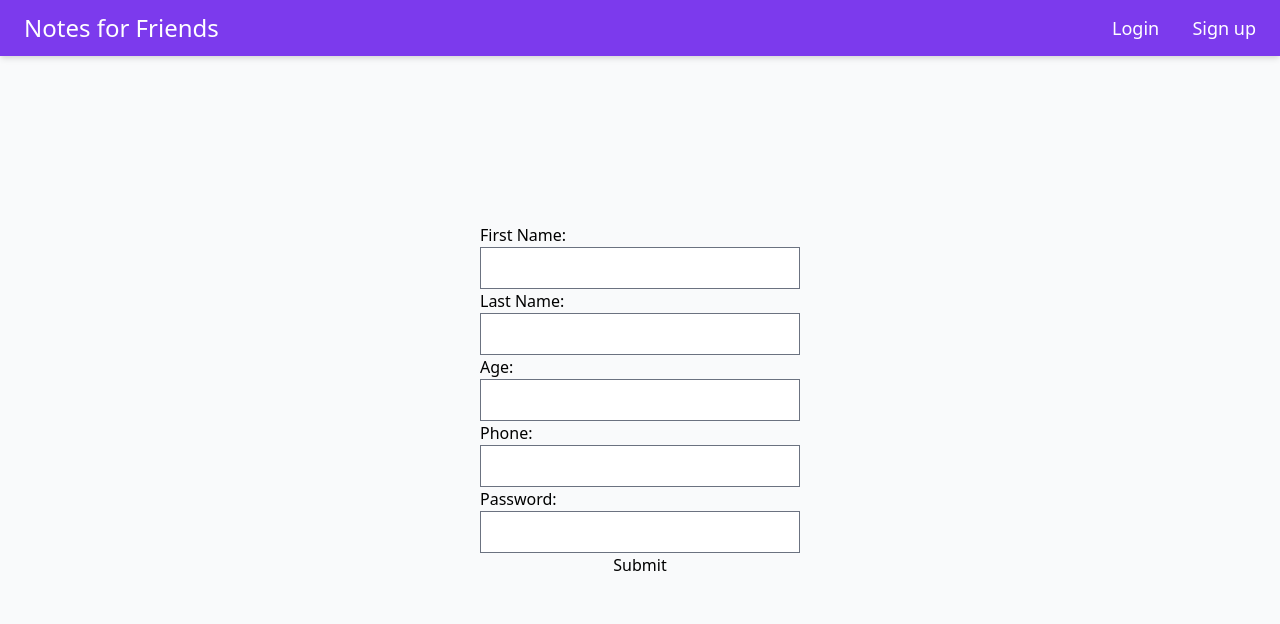
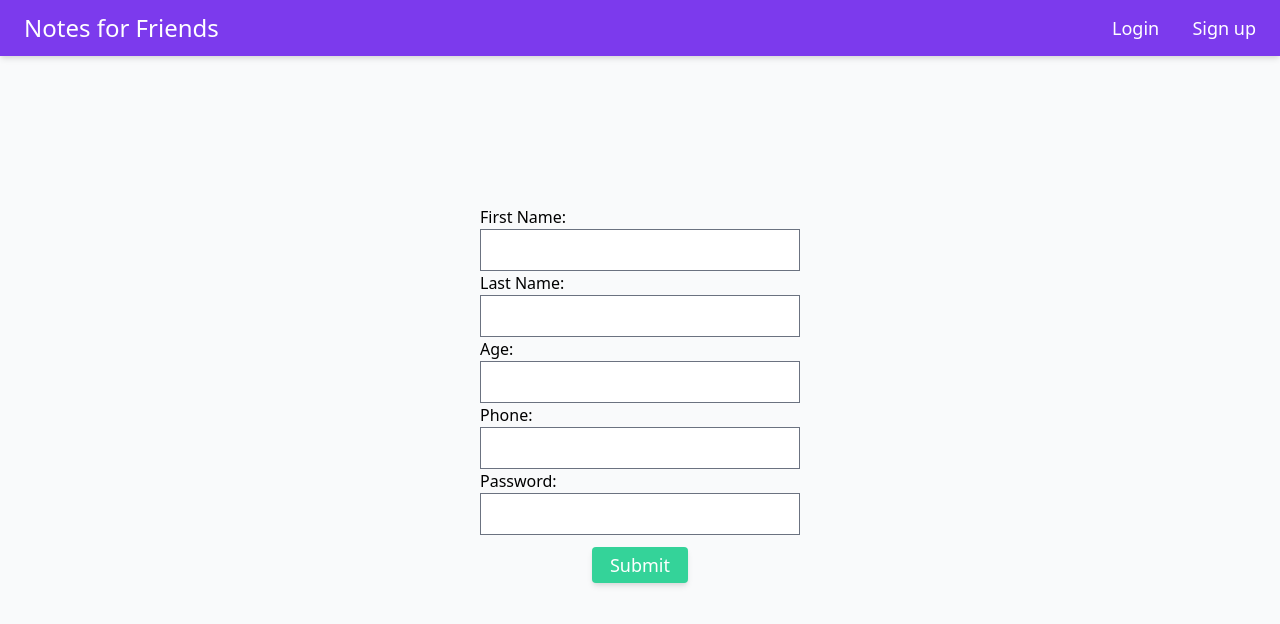
Before and after one commit to blayzestone/notes-for-friends, a React (Create React App) app: page /signup in a window 1280 px wide. Shown: the top 624 px of the page. Built offline with nearby package versions, Linux system fonts and the light colour scheme.

Commit message:
Create a custom button component

```diff
--- /dev/null
+++ b/src/components/Button.js
@@ -0,0 +1,12 @@
+const Button = ({ children, className, onClick }) => {
+  return (
+    <button
+      onClick={onClick}
+      className={`${className} w-24 min-w-max rounded text-lg mx-auto my-3 px-2 py-1 bg-green-400 text-white shadow-md hover:opacity-50 hover:shadow-none`}
+    >
+      {children}
+    </button>
+  );
+};
+
+export default Button;
--- a/src/components/Login.js
+++ b/src/components/Login.js
@@ -2,6 +2,7 @@ import { useContext } from "react";
 import { useHistory } from "react-router-dom";
 import { useForm } from "react-hook-form";
 import IdContext from "../contexts/IdContext";
+import Button from "./Button";
 
 const Login = () => {
   const history = useHistory();
@@ -64,7 +65,7 @@ const Login = () => {
         id="password"
       />
       {displayErrorMessage(errors.password)}
-      <button type="submit">Submit</button>
+      <Button type="submit">Submit</Button>
     </form>
   );
 };
--- a/src/components/Settings.js
+++ b/src/components/Settings.js
@@ -1,6 +1,7 @@
 import { useState, useContext } from "react";
 import { useForm } from "react-hook-form";
 import IdContext from "../contexts/IdContext";
+import Button from "./Button";
 
 const Settings = () => {
   const [id] = useContext(IdContext);
@@ -61,7 +62,7 @@ const Settings = () => {
 
         <label htmlFor="password">Password:</label>
         <input {...register("password")} type="password" id="password" />
-        <button type="submit">Save</button>
+        <Button type="submit">Save</Button>
       </form>
     </div>
   );
--- a/src/components/Signup.js
+++ b/src/components/Signup.js
@@ -3,6 +3,7 @@ import { useHistory } from "react-router-dom";
 import { useForm } from "react-hook-form";
 import { v4 as uuidv4 } from "uuid";
 import IdContext from "../contexts/IdContext";
+import Button from "./Button";
 
 const Signup = () => {
   const [, setId] = useContext(IdContext);
@@ -101,7 +102,7 @@ const Signup = () => {
         id="password"
       />
       {displayErrorMessage(errors.password)}
-      <button type="submit">Submit</button>
+      <Button type="submit">Submit</Button>
     </form>
   );
 };
--- a/src/components/UserDetails.js
+++ b/src/components/UserDetails.js
@@ -1,6 +1,7 @@
 import { useState, useContext, useEffect } from "react";
 import { useParams } from "react-router-dom";
 import IdContext from "../contexts/IdContext";
+import Button from "./Button";
 
 const UserDetails = () => {
   const { id } = useParams();
@@ -45,13 +46,13 @@ const UserDetails = () => {
       </div>
       <form className="w-full text-center" onSubmit={sendNote}>
         <input
-          className="w-1/2"
+          className="w-1/2 mx-3"
           onChange={(e) => setNote(e.target.value)}
           value={note}
           type="text"
           placeholder="Send note"
         />
-        <button type="submit">Submit</button>
+        <Button type="submit">Send</Button>
       </form>
     </div>
   );
```
